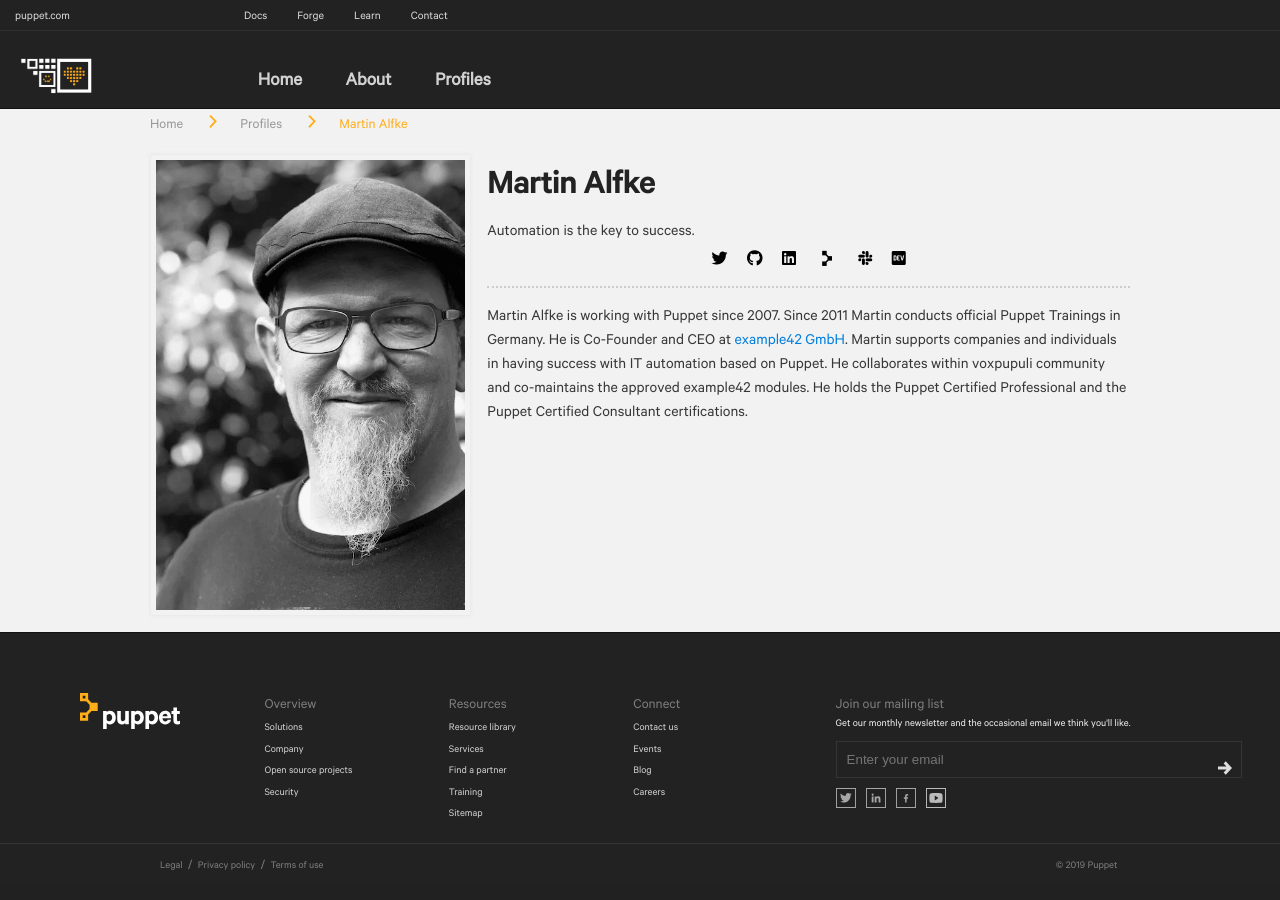
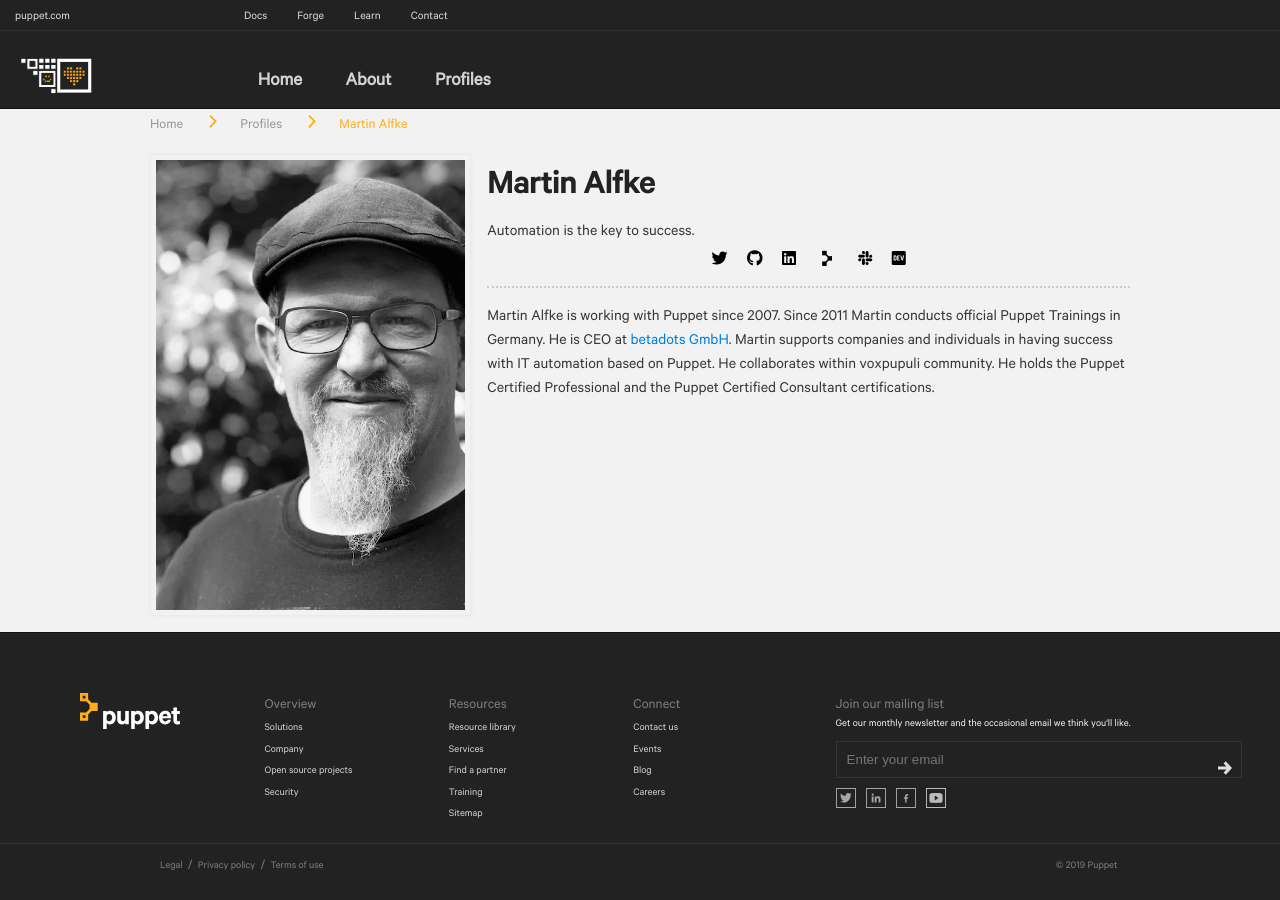
Before and after one commit to puppet-champions/puppet-champions.github.io, a Jekyll site: the page built from _puppeteers/tuxmea.md, in a window 1280 px wide. Built offline with Jekyll 4.4.1, drawn with Linux system fonts in a browser that asks for light colours.

Commit message:
Update tuxmea.md
new company

```diff
--- a/_puppeteers/tuxmea.md
+++ b/_puppeteers/tuxmea.md
@@ -6,7 +6,7 @@
 twitter: tuxmea
 github: tuxmea
 linkedin: martinalfke
-forge: example42
+forge: nn
 slack: U11QGB2PN
 devto: tuxmea
 # You can find your StackExchange from the "network profile" link on your stackoverflow page
@@ -14,7 +14,7 @@
 ---
 
 Martin Alfke is working with Puppet since 2007. Since 2011 Martin conducts official Puppet Trainings in Germany.
-He is Co-Founder and CEO at [example42 GmbH](https://example42.com).
+He is CEO at [betadots GmbH](https://betadots.de).
 Martin supports companies and individuals in having success with IT automation based on Puppet.
-He collaborates within voxpupuli community and co-maintains the approved example42 modules.
+He collaborates within voxpupuli community.
 He holds the Puppet Certified Professional and the Puppet Certified Consultant certifications.
```
